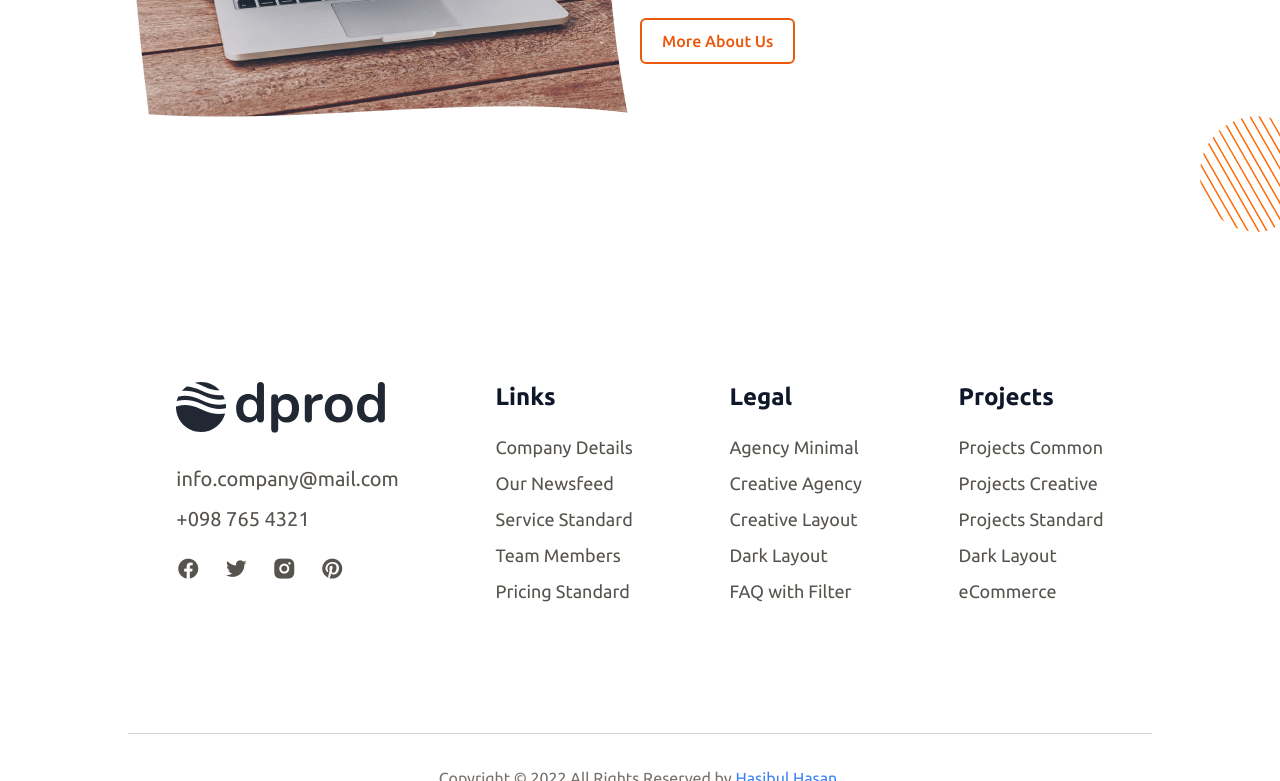
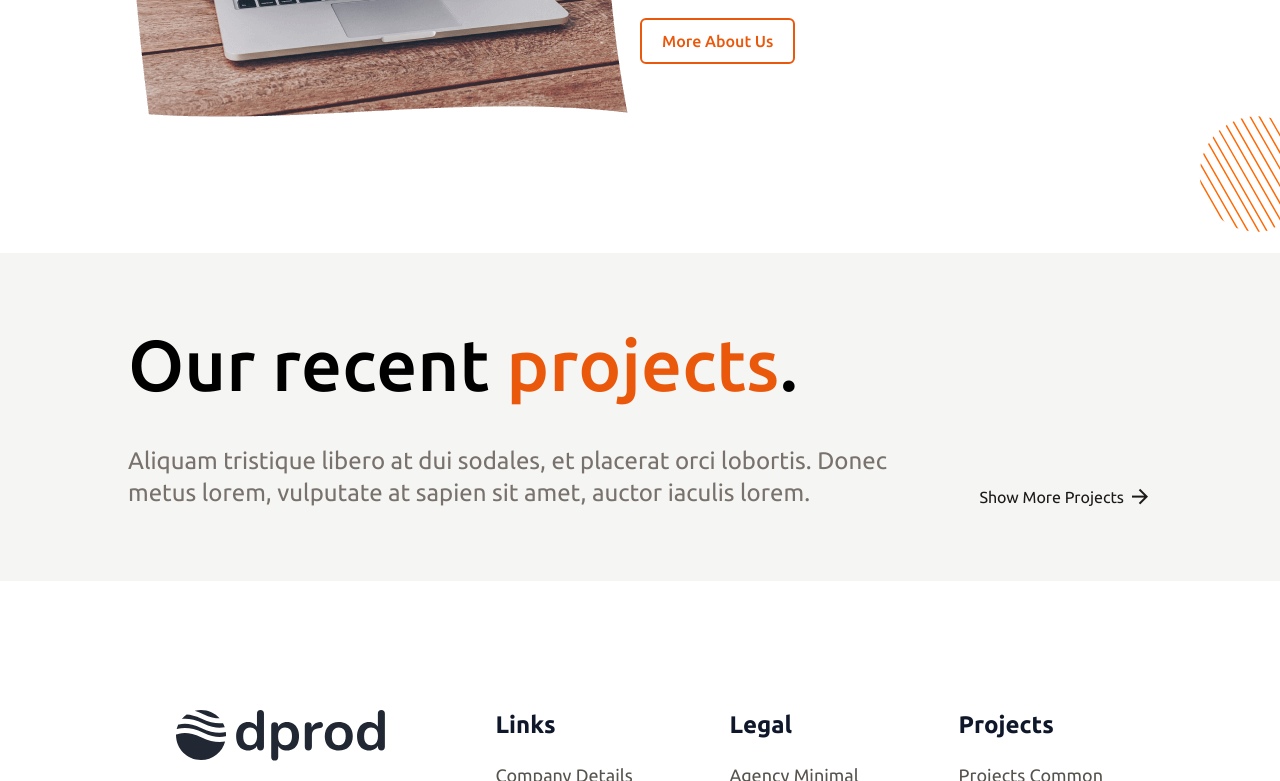
Before and after one commit to hasibulhasanshanto/dprod-tailwindcss-landing, a website built with Vite: page index.html in a window 1280 px wide. Shown: the part 2340-3121 px from the top of the page. Built offline with nearby package versions, Linux system fonts and the light colour scheme.

Commit message:
recent projects top done

```diff
--- a/index.html
+++ b/index.html
@@ -97,7 +97,10 @@
       <!--/. Hero area end -->
 
       <!-- Our service start -->
-      <section id="services" class="bg-stone-100 relative py-10">
+      <section
+        id="services"
+        class="relative bg-stone-100 overflow-hidden py-10"
+      >
         <div class="our-service w-4/5 mx-auto py-20">
           <div class="service-top flex justify-between">
             <div class="service-top-left w-1/2">
@@ -218,6 +221,40 @@
         </div>
       </section>
       <!--/. Helping customers end -->
+
+      <!-- Our projects start -->
+      <section id="projects" class="relative bg-stone-100 py-10">
+        <div class="w-4/5 mx-auto">
+          <div class="service-top py-8">
+            <div class="heading mb-10">
+              <h2 class="text-7xl font-medium leading-[5rem]">
+                Our recent <span class="text-orange-600">projects</span>.
+              </h2>
+            </div>
+            <div class="heading-two flex">
+              <div class="left-heading w-4/5">
+                <p class="text-stone-500 text-2xl">
+                  Aliquam tristique libero at dui sodales, et placerat orci
+                  lobortis. Donec metus lorem, vulputate at sapien sit amet,
+                  auctor iaculis lorem.
+                </p>
+              </div>
+              <div class="right-button w-1/5 flex justify-end items-end">
+                <div class="btn-area">
+                  <a
+                    href="#"
+                    class="flex items-center text-stone-900 ease-in-out delay-150 hover:text-orange-600"
+                  >
+                    <span>Show More Projects</span>
+                    <i class="ri-arrow-right-line ri-xl ml-1"></i>
+                  </a>
+                </div>
+              </div>
+            </div>
+          </div>
+        </div>
+      </section>
+      <!--/. Our projects end -->
     </main>
     <!--/. Main end -->
 
```
